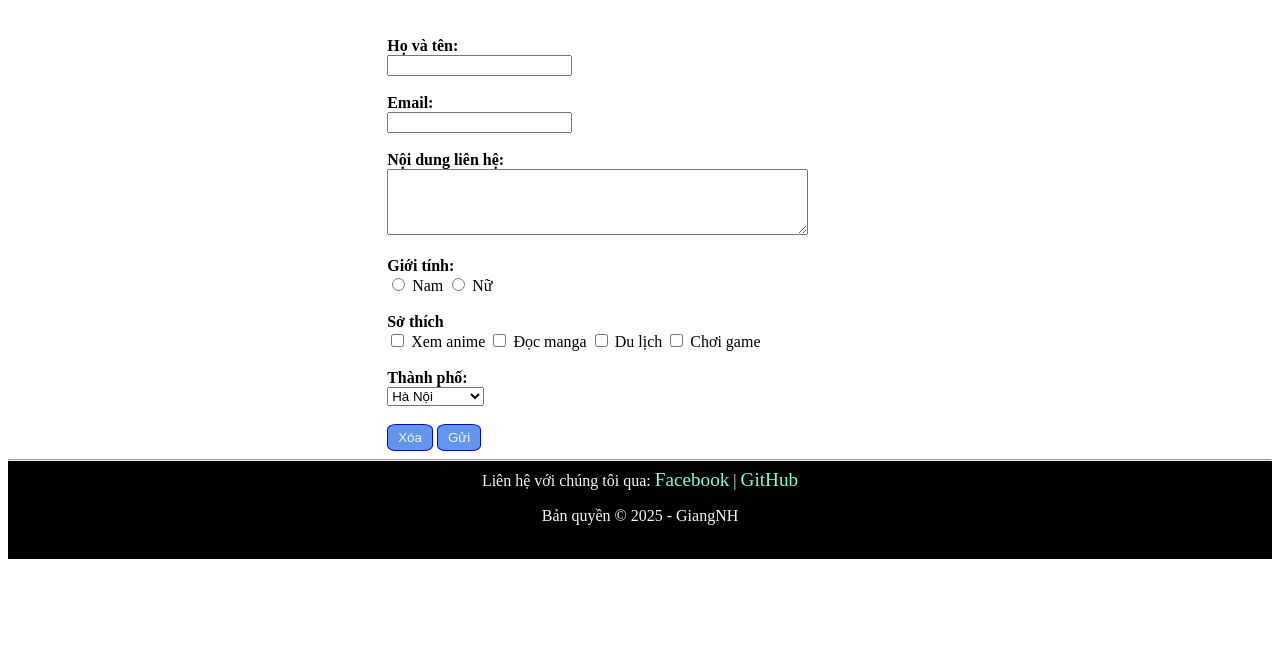
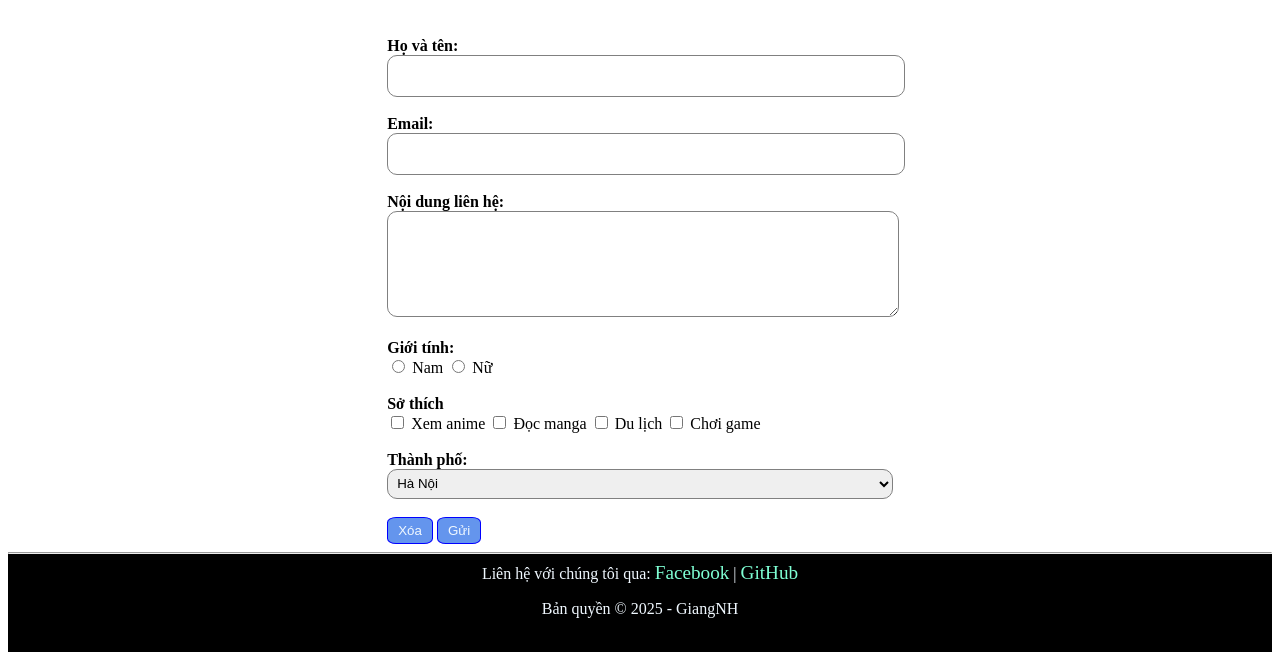
Before and after one commit to Giangnh17/Giangnh_Projects1, a plain HTML site: page homework_project/contact.html in a window 1280 px wide. Shown: the part 169-829 px from the top of the page. Before the commit the page ends 800 px from the top, so only its background shows below. Drawn offline with Linux system fonts and the light colour scheme.

Commit message:
update baitap css

```diff
--- a/homework_project/contact-style.css
+++ b/homework_project/contact-style.css
@@ -61,6 +61,21 @@ label {
     border-radius: 20%;
 }
 
+.contact-form #name, #email, select{
+    width: 100%;
+    height: 30px;
+    border-radius: 10px;
+    border: 1px solid grey;
+    padding: 5px;
+}
+
+.contact-form textarea{
+    width: 100%;
+    height: 100px;
+    border-radius: 10px;
+    border: 1px solid grey;
+}
+
 .footer {
     width: 100%;
     height: 100px;
```
